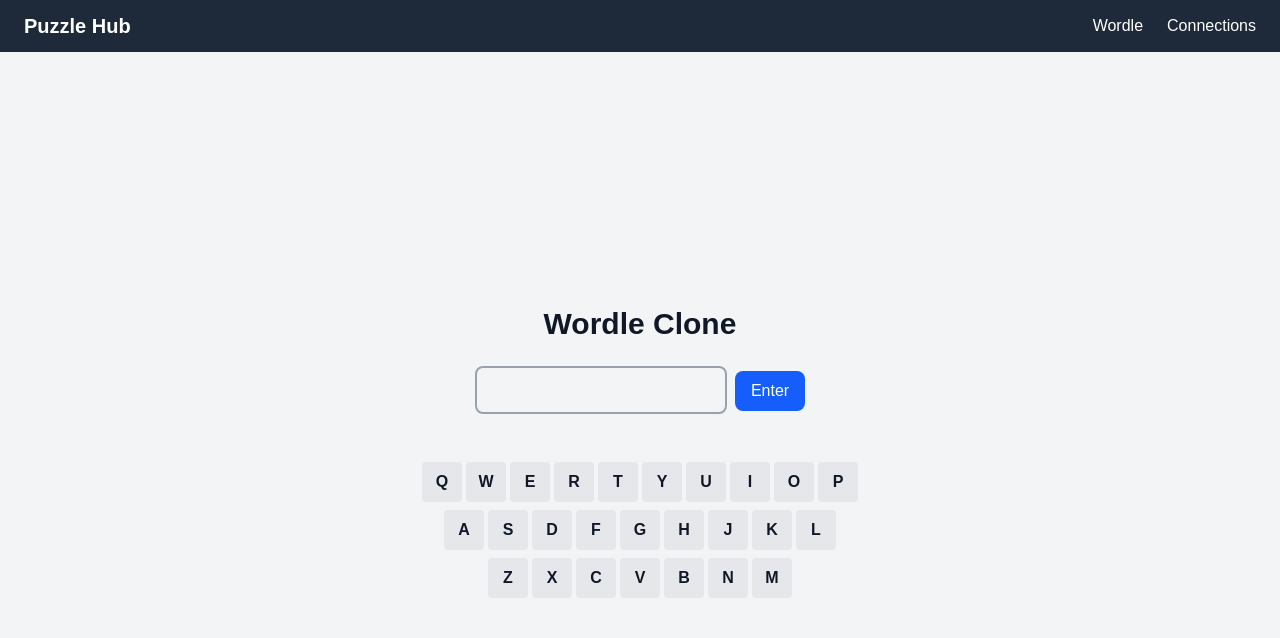
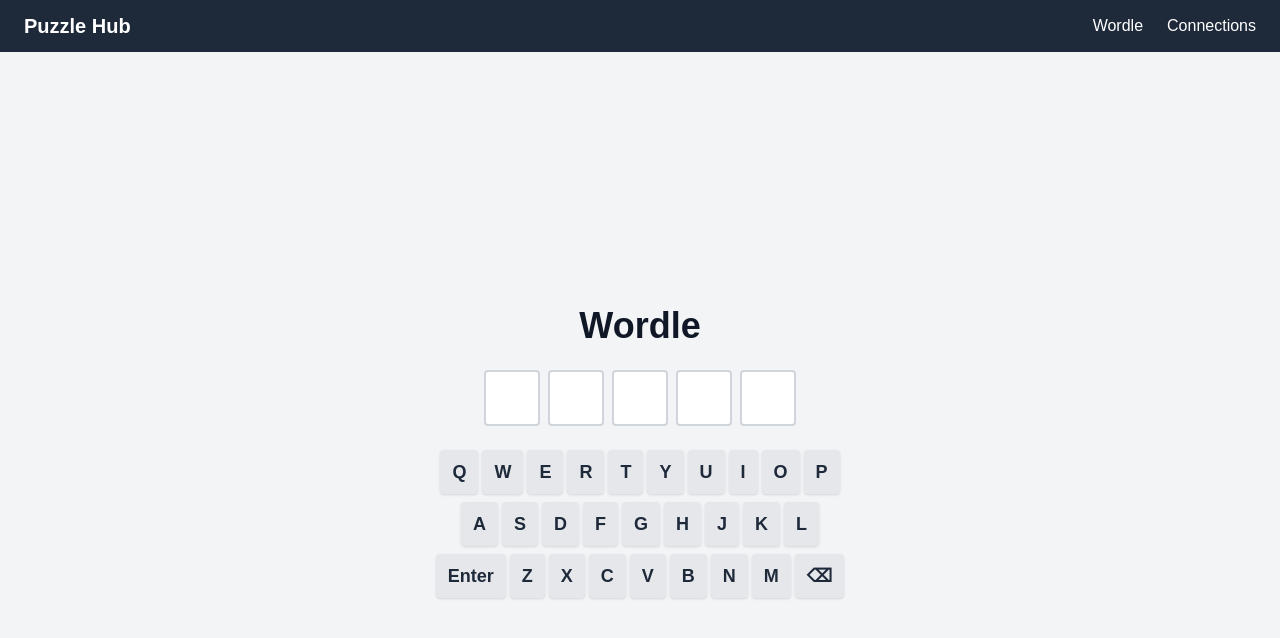
Before and after one commit to Rendo4/puzzle-hub, a Next.js app: page /wordle in a window 1280 px wide. Shown: the top 638 px of the page. Built offline with nearby package versions, Linux system fonts and the light colour scheme.

Commit message:
Change to allow public access when link is clicked

```diff
--- a/src/app/api/score/route.js
+++ b/src/app/api/score/route.js
@@ -1,24 +1,28 @@
+import { NextResponse } from "next/server";
 import { createClient } from "@supabase/supabase-js";
 
 const supabase = createClient(
   process.env.NEXT_PUBLIC_SUPABASE_URL,
-  process.env.SUPABASE_SERVICE_KEY
+  process.env.SUPABASE_SERVICE_ROLE_KEY // service key (keep secret in env vars!)
 );
 
 export async function POST(req) {
-  const { userId, username, game, score, attempts } = await req.json();
+  try {
+    const { userId, username, game, score, attempts } = await req.json();
 
-  // Ensure user exists
-  await supabase.from("users").upsert(
-    { id: userId, username },
-    { onConflict: "id" }
-  );
+    if (!userId || !username || !game) {
+      return NextResponse.json({ error: "Missing required fields" }, { status: 400 });
+    }
 
-  // Insert score
-  const { data, error } = await supabase.from("scores").insert([
-    { user_id: userId, game, score, attempts },
-  ]);
+    const { error } = await supabase.from("scores").insert([
+      { userId, username, game, score, attempts },
+    ]);
 
-  if (error) return new Response(JSON.stringify({ error: error.message }), { status: 500 });
-  return new Response(JSON.stringify({ success: true, data }), { status: 200 });
+    if (error) throw error;
+
+    return NextResponse.json({ success: true });
+  } catch (err) {
+    console.error("Error saving score:", err.message);
+    return NextResponse.json({ error: "Failed to save score" }, { status: 500 });
+  }
 }
--- a/src/app/connections/page.jsx
+++ b/src/app/connections/page.jsx
@@ -1,10 +1,19 @@
+"use client";
+
+import { useSearchParams } from "next/navigation";
+import dynamic from "next/dynamic";
 import { Suspense } from "react";
-import ConnectionsGame from "./ConnectionsGame";
+
+const ConnectionsGame = dynamic(() => import("./ConnectionsGame"), { ssr: false });
 
 export default function Page() {
+  const searchParams = useSearchParams();
+  const userId = searchParams.get("userId");
+  const username = searchParams.get("username");
+
   return (
-    <Suspense fallback={<p>Loading Connections Game...</p>}>
-      <ConnectionsGame />
+    <Suspense fallback={<div>Loading...</div>}>
+      <ConnectionsGame userId={userId} username={username} />
     </Suspense>
   );
 }
--- a/src/app/wordle/WordleGame.jsx
+++ b/src/app/wordle/WordleGame.jsx
@@ -1,49 +1,29 @@
 "use client";
 
 import { useState, useEffect } from "react";
-import { useSearchParams } from "next/navigation";
 
-const WORDS = ["apple", "grape", "mango", "peach", "berry"];
-const ANSWER = WORDS[Math.floor(Math.random() * WORDS.length)];
+const WORDS = ["APPLE", "GRAPE", "MANGO", "BERRY", "PEACH"];
 
-const KEYBOARD = [
-  ["Q","W","E","R","T","Y","U","I","O","P"],
-  ["A","S","D","F","G","H","J","K","L"],
-  ["Z","X","C","V","B","N","M"]
+const getRandomWord = () => WORDS[Math.floor(Math.random() * WORDS.length)];
+
+export default function WordleGame({ userId, username }) {
+  const [solution, setSolution] = useState(getRandomWord);
+  const [guesses, setGuesses] = useState([]);
+  const [currentGuess, setCurrentGuess] = useState("");
+  const [gameOver, setGameOver] = useState(false);
+
+  const wordLength = solution.length;
+  const keyboardRows = [
+    "QWERTYUIOP".split(""),
+    "ASDFGHJKL".split(""),
+    ["Enter", ..."ZXCVBNM".split(""), "⌫"],
   ];
 
-export default function WordleGame() {
-  const searchParams = useSearchParams();
-  const userId = searchParams.get("userId");
-  const username = searchParams.get("username") || "DiscordUser";
-
-  const [guess, setGuess] = useState("");
-  const [guesses, setGuesses] = useState([]);
-  const [finished, setFinished] = useState(false);
-
-  function handleSubmit(e) {
-    e.preventDefault();
-    if (!guess) return;
-
-    const newGuesses = [...guesses, guess.toLowerCase()];
-    setGuesses(newGuesses);
-    setGuess("");
-
-    if (guess.toLowerCase() === ANSWER || newGuesses.length >= 6) {
-      setFinished(true);
-    }
-  }
-
-  function handleKeyboardClick(letter) {
-    if (finished) return;
-    if (guess.length < 5) {
-      setGuess(guess + letter.toLowerCase());
-    }
-  }
-
+  // Submit score to Supabase
   async function submitScore(success, attempts) {
     if (!userId) return;
-    await fetch("/api/score", {
+    try {
+      const res = await fetch("/api/score", {
         method: "POST",
         headers: { "Content-Type": "application/json" },
         body: JSON.stringify({
@@ -54,76 +34,107 @@
           attempts,
         }),
       });
+
+      const data = await res.json();
+      if (!data.success) {
+        console.error("Failed to save score:", data.error);
+      }
+    } catch (err) {
+      console.error("Error submitting score:", err);
+    }
   }
 
-  useEffect(() => {
-    if (finished) {
-      const success = guesses.at(-1) === ANSWER;
-      submitScore(success, guesses.length);
+  // Handle guess submission
+  const handleSubmitGuess = () => {
+    if (currentGuess.length !== wordLength || gameOver) return;
+    const newGuesses = [...guesses, currentGuess];
+    setGuesses(newGuesses);
+    setCurrentGuess("");
+
+    if (currentGuess === solution) {
+      setGameOver(true);
+      submitScore(true, newGuesses.length);
+    } else if (newGuesses.length >= 6) {
+      setGameOver(true);
+      submitScore(false, newGuesses.length);
     }
-  }, [finished]);
+  };
 
-  function getLetterStyle(letter, index) {
-    // Highlight logic only after submission
-    for (let g of guesses) {
-      if (g[index] === letter) {
-        if (letter === ANSWER[index]) return "bg-green-500 text-white";
-        else if (ANSWER.includes(letter)) return "bg-yellow-400 text-white";
+  // Handle keyboard input
+  const handleKeyPress = (key) => {
+    if (gameOver) return;
+
+    if (key === "Enter") {
+      handleSubmitGuess();
+    } else if (key === "⌫") {
+      setCurrentGuess(currentGuess.slice(0, -1));
+    } else if (currentGuess.length < wordLength && /^[A-Z]$/.test(key)) {
+      setCurrentGuess(currentGuess + key);
     }
-    }
-    return "text-gray-900"; // default for unsubmitted letters
-  }
+  };
+
+  // Letter status for coloring
+  const getLetterStatus = (letter, index, guess) => {
+    if (!solution.includes(letter)) return "bg-gray-400 text-white";
+    if (solution[index] === letter) return "bg-green-500 text-white";
+    return "bg-yellow-500 text-white";
+  };
 
   return (
     <div className="flex flex-col items-center justify-center min-h-screen bg-gray-100 p-6">
-      <h1 className="text-3xl font-bold mb-6 text-gray-900">Wordle Clone</h1>
+      <h1 className="text-4xl font-bold mb-6 text-gray-900">Wordle</h1>
 
-      <form onSubmit={handleSubmit} className="mb-6">
-        <input
-          type="text"
-          value={guess}
-          maxLength={5}
-          onChange={(e) => setGuess(e.target.value)}
-          disabled={finished}
-          className="border-2 border-gray-400 rounded-lg p-2 text-lg text-gray-900"
-        />
-        <button
-          type="submit"
-          disabled={finished}
-          className="ml-2 px-4 py-2 bg-blue-600 text-white rounded-lg"
+      {/* Render only actual guesses + current guess */}
+      <div className="flex flex-col gap-2 mb-6">
+        {guesses.map((guess, rowIdx) => (
+          <div key={rowIdx} className="grid grid-cols-5 gap-2">
+            {Array.from({ length: wordLength }).map((_, colIdx) => {
+              const letter = guess[colIdx] || "";
+              return (
+                <div
+                  key={colIdx}
+                  className={`w-14 h-14 border-2 flex items-center justify-center text-xl font-bold uppercase rounded ${getLetterStatus(
+                    letter,
+                    colIdx,
+                    guess
+                  )}`}
                 >
-          Enter
-        </button>
-      </form>
+                  {letter}
+                </div>
+              );
+            })}
+          </div>
+        ))}
 
-      {/* Display guesses with highlighting */}
-      <div className="space-y-2 mb-6">
-        {guesses.map((g, i) => (
-          <div key={i} className="flex gap-1">
-            {g.split("").map((letter, idx) => (
+        {/* Show current guess being typed */}
+        {!gameOver && (
+          <div className="grid grid-cols-5 gap-2">
+            {Array.from({ length: wordLength }).map((_, colIdx) => {
+              const letter = currentGuess[colIdx] || "";
+              return (
                 <div
-                key={idx}
-                className={`w-10 h-10 flex items-center justify-center font-bold rounded-lg shadow ${
-                  getLetterStyle(letter, idx)
+                  key={colIdx}
+                  className={`w-14 h-14 border-2 flex items-center justify-center text-xl font-bold uppercase rounded ${
+                    letter ? "bg-blue-200 border-blue-400" : "bg-white border-gray-300"
                   }`}
                 >
-                {letter.toUpperCase()}
+                  {letter}
                 </div>
-            ))}
+              );
+            })}
           </div>
-        ))}
+        )}
       </div>
 
-      {/* On-screen clickable keyboard */}
+      {/* On-screen keyboard */}
       <div className="space-y-2">
-        {KEYBOARD.map((row, rowIndex) => (
-          <div key={rowIndex} className="flex justify-center gap-1">
+        {keyboardRows.map((row, rowIdx) => (
+          <div key={rowIdx} className="flex justify-center space-x-1">
             {row.map((key) => (
               <button
                 key={key}
-                onClick={() => handleKeyboardClick(key)}
-                disabled={finished}
-                className="w-10 h-10 bg-gray-200 rounded font-bold text-gray-900 hover:bg-gray-300"
+                onClick={() => handleKeyPress(key)}
+                className="px-3 py-2 bg-gray-200 rounded font-semibold text-lg text-gray-800 shadow hover:bg-gray-300"
               >
                 {key}
               </button>
@@ -132,12 +143,13 @@
         ))}
       </div>
 
-      {finished && (
-        <p className="mt-6 text-xl font-semibold">
-          {guesses.at(-1) === ANSWER
-            ? "🎉 You solved it!"
-            : `❌ Game Over! The word was ${ANSWER.toUpperCase()}`}
-        </p>
+      {/* End messages */}
+      {gameOver && (
+        <div className="mt-6 text-2xl font-semibold">
+          {guesses[guesses.length - 1] === solution
+            ? "🎉 You guessed it!"
+            : `❌ Game Over! The word was ${solution}`}
+        </div>
       )}
     </div>
   );
--- a/src/app/wordle/page.jsx
+++ b/src/app/wordle/page.jsx
@@ -1,10 +1,19 @@
+"use client";
+
+import { useSearchParams } from "next/navigation";
+import dynamic from "next/dynamic";
 import { Suspense } from "react";
-import WordleGame from "./WordleGame";
+
+const WordleGame = dynamic(() => import("./WordleGame"), { ssr: false });
 
 export default function Page() {
+  const searchParams = useSearchParams();
+  const userId = searchParams.get("userId");
+  const username = searchParams.get("username");
+
   return (
-    <Suspense fallback={<p>Loading Wordle...</p>}>
-      <WordleGame />
+    <Suspense fallback={<div>Loading...</div>}>
+      <WordleGame userId={userId} username={username} />
     </Suspense>
   );
 }
```
Also changed, not shown: src/app/connections/ConnectionsGame.jsx (+47 -33 lines). Lines whose indentation alone changed are shown as unchanged.
